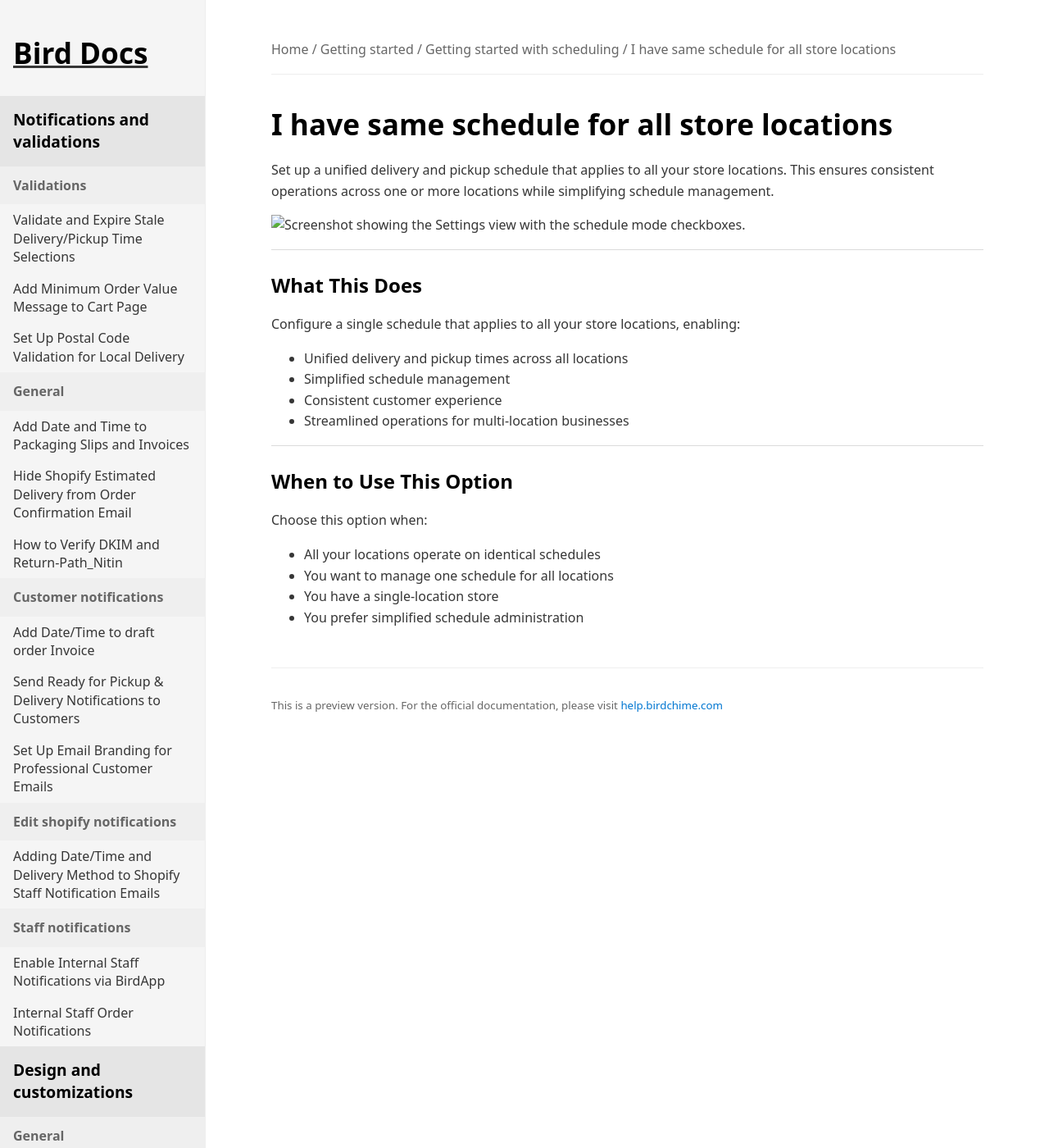
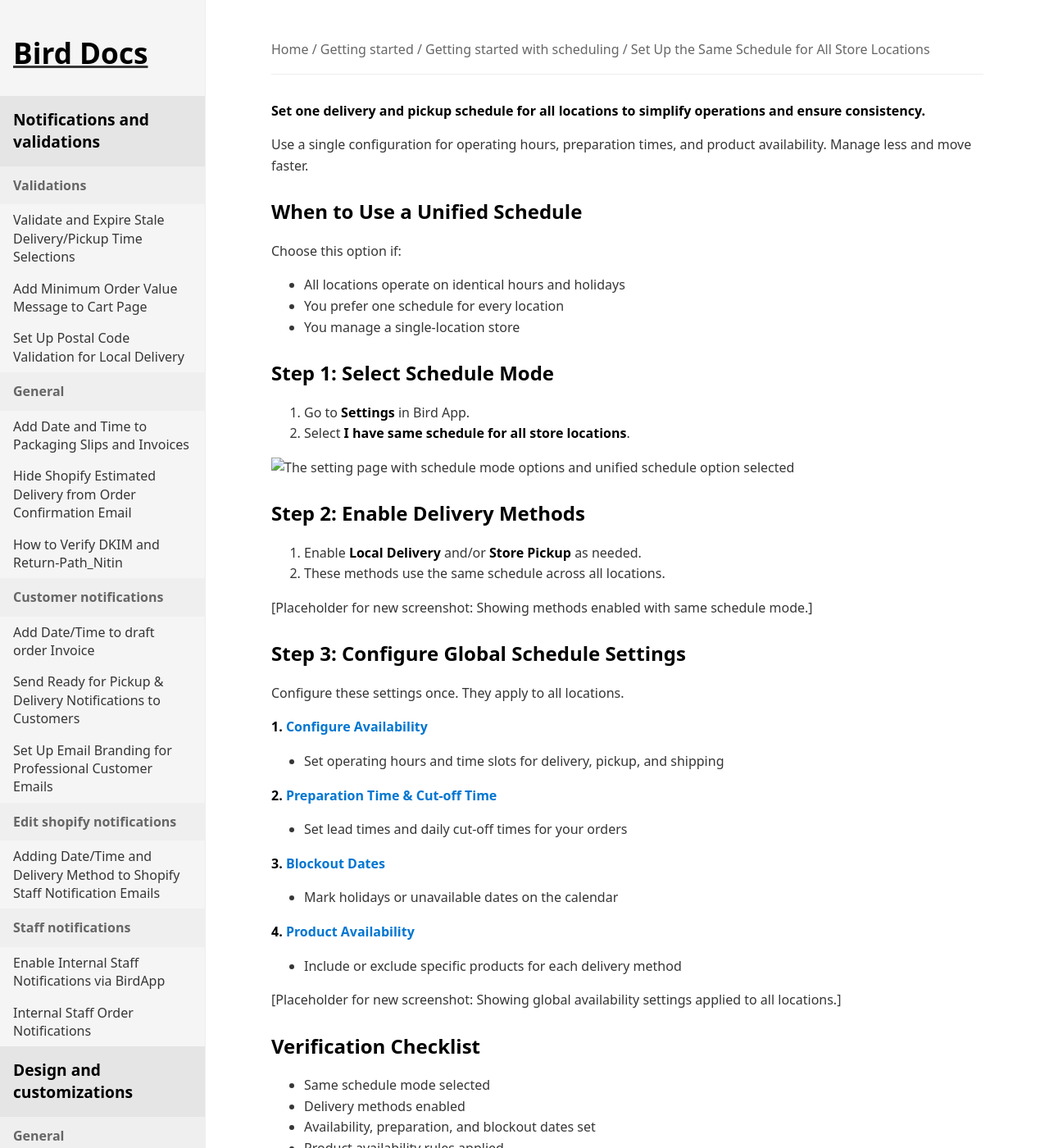
Before and after one commit to atinder/bird-docs, a Jekyll site: the page built from docs/getting-started/getting-started-with-scheduling/i-have-same-schedule-for-all-store-locations-ead95d20-dd6d-4d92-a7c4-2c18ea537f5e.md, in a window 1280 px wide and 1400 px high. Shown: the whole window at 82% size. Built offline with Jekyll 4.4.1, drawn with Linux system fonts in a browser that asks for light colours; some of the changed text lies outside the part shown.

Commit message:
fix: same and different location articles prev updated by Deepankar

```diff
--- a/docs/getting-started/getting-started-with-scheduling/i-have-same-schedule-for-all-store-locations-ead95d20-dd6d-4d92-a7c4-2c18ea537f5e.md
+++ b/docs/getting-started/getting-started-with-scheduling/i-have-same-schedule-for-all-store-locations-ead95d20-dd6d-4d92-a7c4-2c18ea537f5e.md
@@ -1,6 +1,6 @@
 ---
 id: ead95d20-dd6d-4d92-a7c4-2c18ea537f5e
-title: "I have same schedule for all store locations"
+title: "Set Up the Same Schedule for All Store Locations"
 category: getting-started
 section: getting-started-with-scheduling
 slug: i-have-same-schedule-for-all-store-locations
@@ -9,28 +9,61 @@ crisp_url: https://help.birdchime.com/en-us/article/i-have-same-schedule-for-all
 
 ---
 
-# I have same schedule for all store locations
+**Set one delivery and pickup schedule for all locations to simplify operations and ensure consistency.**
 
-Set up a unified delivery and pickup schedule that applies to all your store locations. This ensures consistent operations across one or more locations while simplifying schedule management.
+Use a single configuration for operating hours, preparation times, and product availability. Manage less and move faster.
 
-![Screenshot showing the Settings view with the schedule mode checkboxes.](https://storage.crisp.chat/users/helpdesk/website/ca826b447482b000/screenshot-2024-12-16-074117_m9ctr8.png)
+## When to Use a Unified Schedule
 
----
+Choose this option if:
+- All locations operate on identical hours and holidays
+- You prefer one schedule for every location
+- You manage a single-location store
 
-## What This Does
+## Step 1: Select Schedule Mode
 
-Configure a single schedule that applies to all your store locations, enabling:
-- Unified delivery and pickup times across all locations
-- Simplified schedule management
-- Consistent customer experience
-- Streamlined operations for multi-location businesses
+1. Go to **Settings** in Bird App.
+2. Select **I have same schedule for all store locations**.
 
----
+![The setting page with schedule mode options and unified schedule option selected](https://storage.crisp.chat/users/helpdesk/website/ca826b447482b000/screenshot-2024-12-16-074117_m9ctr8.png)
 
-## When to Use This Option
+## Step 2: Enable Delivery Methods
 
-Choose this option when:
-- All your locations operate on identical schedules
-- You want to manage one schedule for all locations
-- You have a single-location store
-- You prefer simplified schedule administration
+1. Enable **Local Delivery** and/or **Store Pickup** as needed.
+2. These methods use the same schedule across all locations.
+
+[Placeholder for new screenshot: Showing methods enabled with same schedule mode.]
+
+## Step 3: Configure Global Schedule Settings
+
+Configure these settings once. They apply to all locations.
+
+**1. [Configure Availability](https://help.birdchime.com/en-us/article/configure-availability-settings-199dozz/)**
+- Set operating hours and time slots for delivery, pickup, and shipping
+
+**2. [Preparation Time & Cut-off Time](https://help.birdchime.com/en-us/article/configure-order-preparation-times-1b43s8n/)**
+- Set lead times and daily cut-off times for your orders
+
+**3. [Blockout Dates](https://help.birdchime.com/en-us/article/how-to-block-dates-from-calendar-tllghq/)**
+- Mark holidays or unavailable dates on the calendar
+
+**4. [Product Availability](https://help.birdchime.com/en-us/article/block-shipping-local-delivery-pickup-using-product-availability-t1zg9b/)**
+- Include or exclude specific products for each delivery method
+
+[Placeholder for new screenshot: Showing global availability settings applied to all locations.]
+
+## Verification Checklist
+
+- Same schedule mode selected
+- Delivery methods enabled
+- Availability, preparation, and blockout dates set
+- Product availability rules applied
+
+That's it. Your unified schedule now applies to all locations.
+
+## Related Articles
+
+- [I have different schedule for different store locations](https://help.birdchime.com/en-us/article/i-have-different-schedule-for-different-store-locations-1f6j2p0/)
+- [Enable Bird App Widget in Shopify Theme](https://help.birdchime.com/en-us/article/enable-the-app-in-your-theme-450cbp/)
+- [Verify your configuration](https://help.birdchime.com/en-us/article/place-a-test-order-13fhz0a/)
+- [Manage orders across locations](https://help.birdchime.com/en-us/category/order-management-1l0qumf/)
```
Also changed, not shown: docs/getting-started/getting-started-with-scheduling/i-have-different-schedule-for-different-store-locations-d91e25f9-6a1d-4b1b-a70a-8b698e8f44c0.md (+38 -70 lines).
